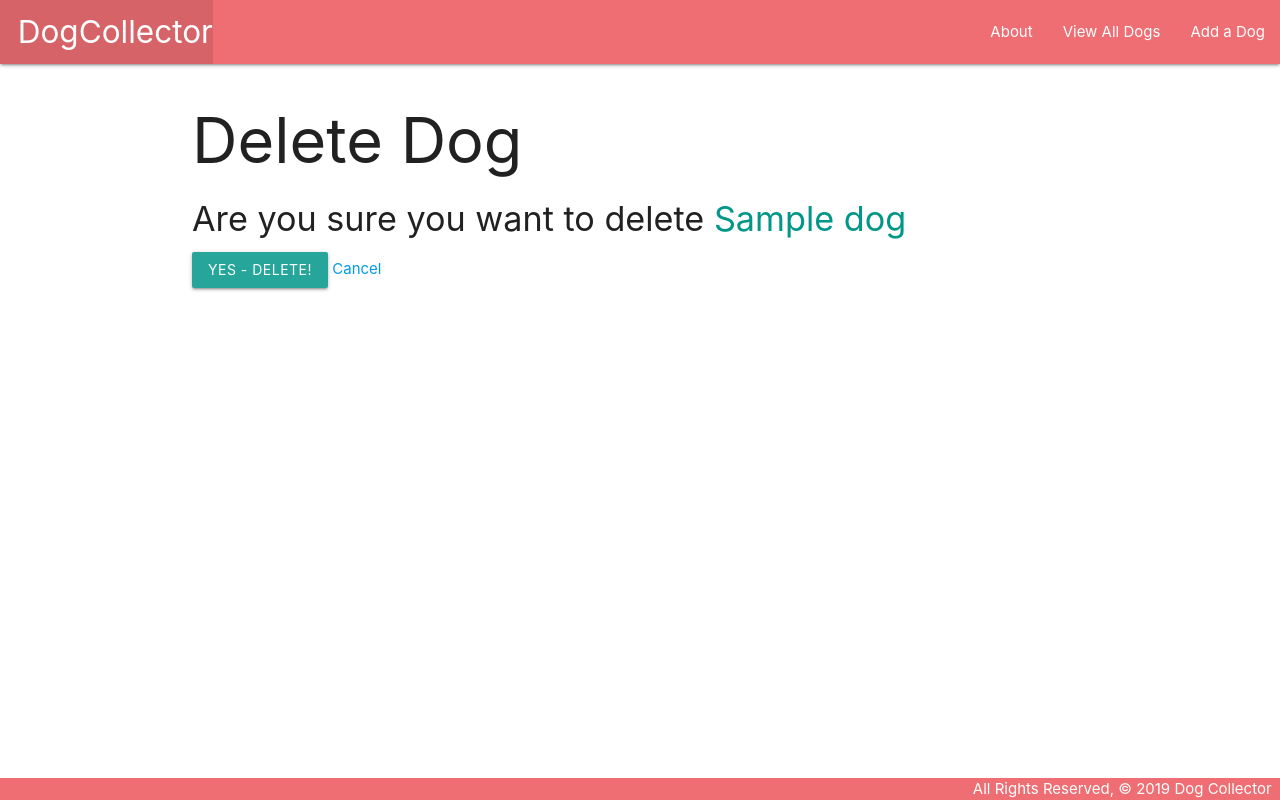
After one commit to sophiedamelio/dogcollector, a Django app: page /dogs/1/delete/ in a window 1280 px wide. The commit adds this page. Run offline with Django 3.2, Linux system fonts and the light colour scheme; tables that the repository leaves empty hold one stand-in row (values such as "Sample post").

Commit message:
Add create, update and delete functionality

```diff
--- a/main_app/models.py
+++ b/main_app/models.py
@@ -1,6 +1,8 @@
 from django.db import models
+from django.urls import reverse
 
 # Create your models here.
+
 
 class Dog(models.Model):
     name = models.CharField(max_length=100)
@@ -9,6 +11,8 @@ class Dog(models.Model):
     description = models.TextField(max_length=250)
     age = models.IntegerField()
 
-
     def __str__(self):
         return self.name
+
+    def get_absolute_url(self):
+        return reverse('detail', kwargs={'dog_id': self.id})
--- a/main_app/templates/base.html
+++ b/main_app/templates/base.html
@@ -18,8 +18,10 @@
           <li><a href="/" class="left brand-logo">&nbsp;&nbsp;DogCollector</a></li>
         </ul>
         <ul class="right">
-          <li><a href="/about">About</a></li>
-          <li><a href="/dogs">View All Dogs</a></li>
+          <li><a href="{% url 'about' %}">About</a></li>
+          <li><a href="{% url 'index' %}">View All Dogs</a></li>
+          <li><a href="{% url 'dogs_create'%}">Add a Dog</a></li>
+
         </ul>
       </div>
     </nav>
--- a/main_app/templates/dogs/detail.html
+++ b/main_app/templates/dogs/detail.html
@@ -16,6 +16,11 @@
         <p>Age: Puppy </p>
         {% endif %}
     </div>
+
+    <div class="card-action">
+        <a href="{% url 'dogs_update' dog.id %}">Edit</a>
+        <a href="{% url 'dogs_delete' dog.id %}">Delete</a>
+    </div>
 </div>
 
 {% endblock %}
--- /dev/null
+++ b/main_app/templates/main_app/dog_confirm_delete.html
@@ -0,0 +1,15 @@
+{% extends 'base.html' %}
+
+{% block content %}
+
+    <h1>Delete Dog</h1>
+
+    <h4>Are you sure you want to delete <span class="teal-text">{{object.name}}</span></h4>
+
+    <form action="" method="post">
+        {% csrf_token %}
+        <input type="submit" value="Yes - delete!" class="btn">
+        <a href="{% url 'detail' dog.id %}">Cancel</a>
+    </form>
+
+{% endblock %}
--- a/main_app/urls.py
+++ b/main_app/urls.py
@@ -5,5 +5,8 @@ urlpatterns = [
     path('', views.home, name='home'),
     path('about/', views.about, name='about'),
     path('dogs/', views.dogs_index, name='index'),
-    path('dogs/<int:dog_id>/', views.dogs_detail, name='detail')
+    path('dogs/<int:dog_id>/', views.dogs_detail, name='detail'),
+    path('dogs/create/', views.DogCreate.as_view(), name='dogs_create'),
+    path('dogs/<int:pk>/update/', views.DogUpdate.as_view(), name='dogs_update'),
+    path('dogs/<int:pk>/delete/', views.DogDelete.as_view(), name='dogs_delete')
 ]
--- a/main_app/views.py
+++ b/main_app/views.py
@@ -1,20 +1,40 @@
 from django.shortcuts import render
+
+from django.views.generic import CreateView, UpdateView, DeleteView
 
 from .models import Dog
 
 # Create your views here.
 
 
+class DogCreate(CreateView):
+    model = Dog
+    fields = '__all__'
+
+
+class DogUpdate(UpdateView):
+    model = Dog
+    fields = ['breed', 'energyLevel', 'description', 'age']
+
+
+class DogDelete(DeleteView):
+    model = Dog
+    success_url = '/dogs/'
+
+
 def home(request):
     return render(request, 'home.html')
+
 
 def about(request):
     return render(request, 'about.html')
 
+
 def dogs_index(request):
     dogs = Dog.objects.all()
 
-    return render(request, 'dogs/index.html', { 'dogs': dogs})
+    return render(request, 'dogs/index.html', {'dogs': dogs})
+
 
 def dogs_detail(request, dog_id):
     dog = Dog.objects.get(id=dog_id)
```
Also changed, not shown: main_app/templates/main_app/dog_form.html (added, +19 -0 lines).
